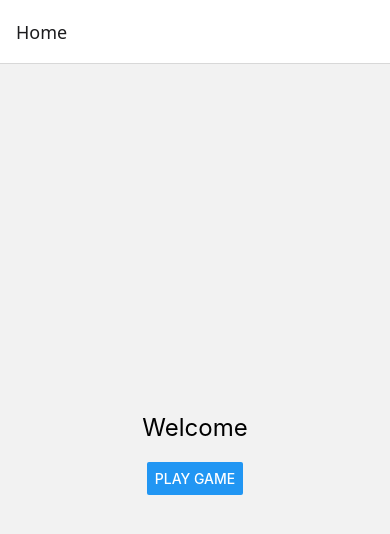
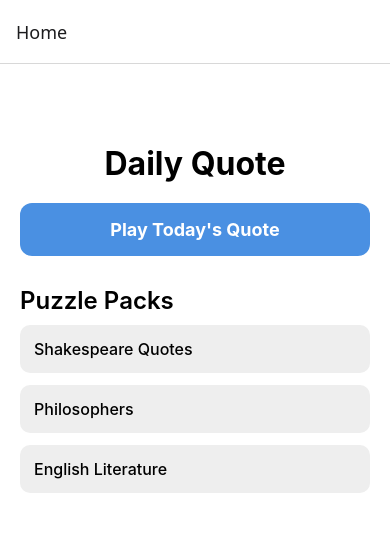
Before and after one commit to RRRobert212/Mixed, a React Native app: screen /Home in a window 390 px wide. Shown: the top 534 px of the page. Built offline with nearby package versions, Linux system fonts and the light colour scheme.

Commit message:
initial homescreen changes

```diff
--- /dev/null
+++ b/assets/quote-packs/englishlit.json
@@ -0,0 +1,6 @@
+[
+  {
+    "words": ["array", "of", "words"],
+    "attribution": "Author Name"
+  }
+]
--- /dev/null
+++ b/assets/quote-packs/philosophers.json
@@ -0,0 +1,6 @@
+[
+  {
+    "words": ["array", "of", "words"],
+    "attribution": "Author Name"
+  }
+]
--- /dev/null
+++ b/assets/quote-packs/shakespeare.json
@@ -0,0 +1,6 @@
+[
+  {
+    "words": ["array", "of", "words"],
+    "attribution": "Author Name"
+  }
+]
--- a/src/screens/HomeScreen.js
+++ b/src/screens/HomeScreen.js
@@ -1,12 +1,45 @@
 // src/screens/HomeScreen.js
 import React from 'react';
-import { View, Text, Button, StyleSheet } from 'react-native';
+import {
+  View,
+  Text,
+  StyleSheet,
+  TouchableOpacity,
+  ScrollView,
+} from 'react-native';
+import { useNavigation } from '@react-navigation/native';
+import { PUZZLE_PACKS } from '../utils/packs';
 
-export default function HomeScreen({navigation}) {
+export default function HomeScreen() {
+  const navigation = useNavigation();
+
+  const handlePlayDaily = () => {
+    navigation.navigate('Game', { mode: 'daily' });
+  };
+
+  const handlePlayPack = (packId) => {
+    navigation.navigate('Game', { mode: 'pack', packId });
+  };
+
   return (
     <View style={styles.container}>
-      <Text style={styles.text}>Welcome</Text>
-      <Button title="Play Game" onPress={() => navigation.navigate('Game')} />
+      <Text style={styles.title}>Daily Quote</Text>
+      <TouchableOpacity style={styles.dailyButton} onPress={handlePlayDaily}>
+        <Text style={styles.dailyButtonText}>Play Today's Quote</Text>
+      </TouchableOpacity>
+
+      <Text style={styles.subtitle}>Puzzle Packs</Text>
+      <ScrollView contentContainerStyle={styles.packsContainer}>
+        {PUZZLE_PACKS.map((pack) => (
+          <TouchableOpacity
+            key={pack.id}
+            style={styles.packButton}
+            onPress={() => handlePlayPack(pack.id)}
+          >
+            <Text style={styles.packTitle}>{pack.title}</Text>
+          </TouchableOpacity>
+        ))}
+      </ScrollView>
     </View>
   );
 }
@@ -14,11 +47,44 @@ export default function HomeScreen({navigation}) {
 const styles = StyleSheet.create({
   container: {
     flex: 1,
-    justifyContent: 'center',
-    alignItems: 'center'
+    paddingTop: 80,
+    paddingHorizontal: 20,
+    backgroundColor: '#fff',
   },
-  text: {
+  title: {
+    fontSize: 32,
+    fontWeight: 'bold',
+    marginBottom: 20,
+    textAlign: 'center',
+  },
+  dailyButton: {
+    backgroundColor: '#4A90E2',
+    padding: 16,
+    borderRadius: 12,
+    alignItems: 'center',
+    marginBottom: 30,
+  },
+  dailyButtonText: {
+    fontSize: 18,
+    color: '#fff',
+    fontWeight: 'bold',
+  },
+  subtitle: {
     fontSize: 24,
-    marginBottom: 20
-  }
+    fontWeight: '600',
+    marginBottom: 10,
+  },
+  packsContainer: {
+    paddingBottom: 40,
+  },
+  packButton: {
+    backgroundColor: '#eee',
+    padding: 14,
+    borderRadius: 10,
+    marginBottom: 12,
+  },
+  packTitle: {
+    fontSize: 16,
+    fontWeight: '500',
+  },
 });
--- a/src/utils/QuoteService.js
+++ b/src/utils/QuoteService.js
@@ -1,5 +1,5 @@
 // utils/QuoteService.js
-import quotes from '../../assets/quotes.json';
+import quotes from '../../assets/quote-packs/quotes.json';
 
 export function getRandomQuote() {
   const randomIndex = Math.floor(Math.random() * quotes.length);
--- /dev/null
+++ b/src/utils/packs.js
@@ -0,0 +1,19 @@
+// src/utils/packs.js
+
+export const PUZZLE_PACKS = [
+  {
+    id: 'shakespeare',
+    title: 'Shakespeare Quotes',
+    quoteFile: require('../../assets/quote-packs/shakespeare.json'),
+  },
+  {
+    id: 'philosophers',
+    title: 'Philosophers',
+    quoteFile: require('../../assets/quote-packs/philosophers.json'),
+  },
+  {
+    id: 'englishlit',
+    title: 'English Literature',
+    quoteFile: require('../../assets/quote-packs/englishlit.json'),
+  },
+];
```
Also changed, not shown: assets/quote-packs/quotes.json (renamed from assets/quotes.json).
